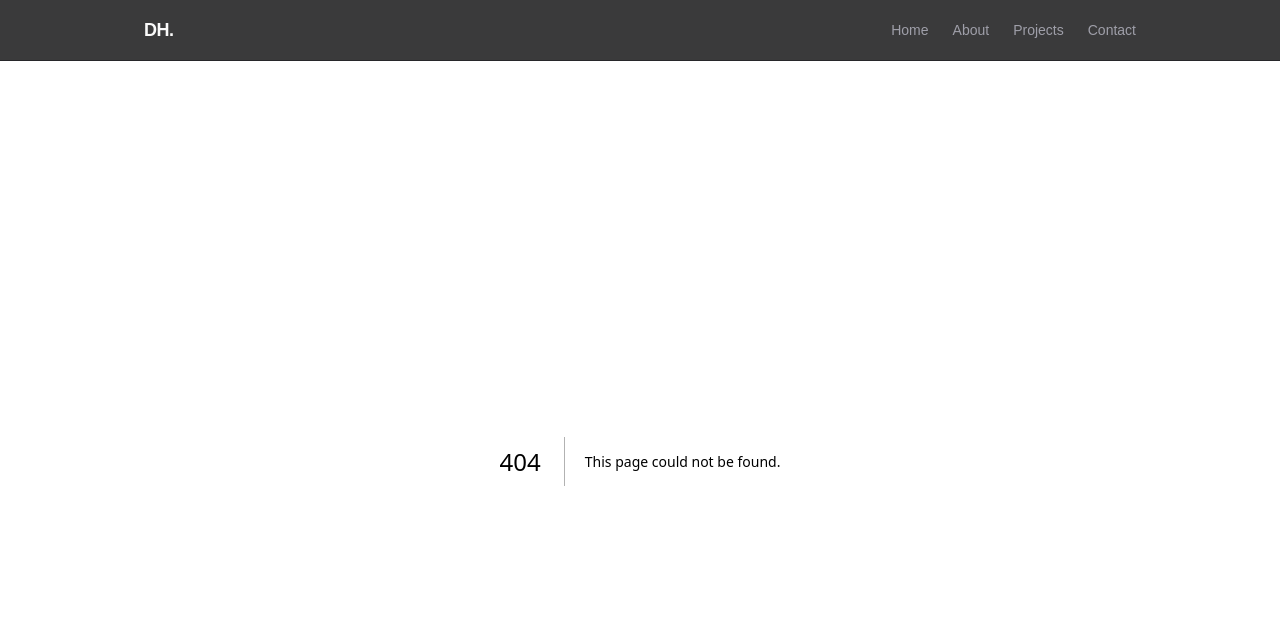
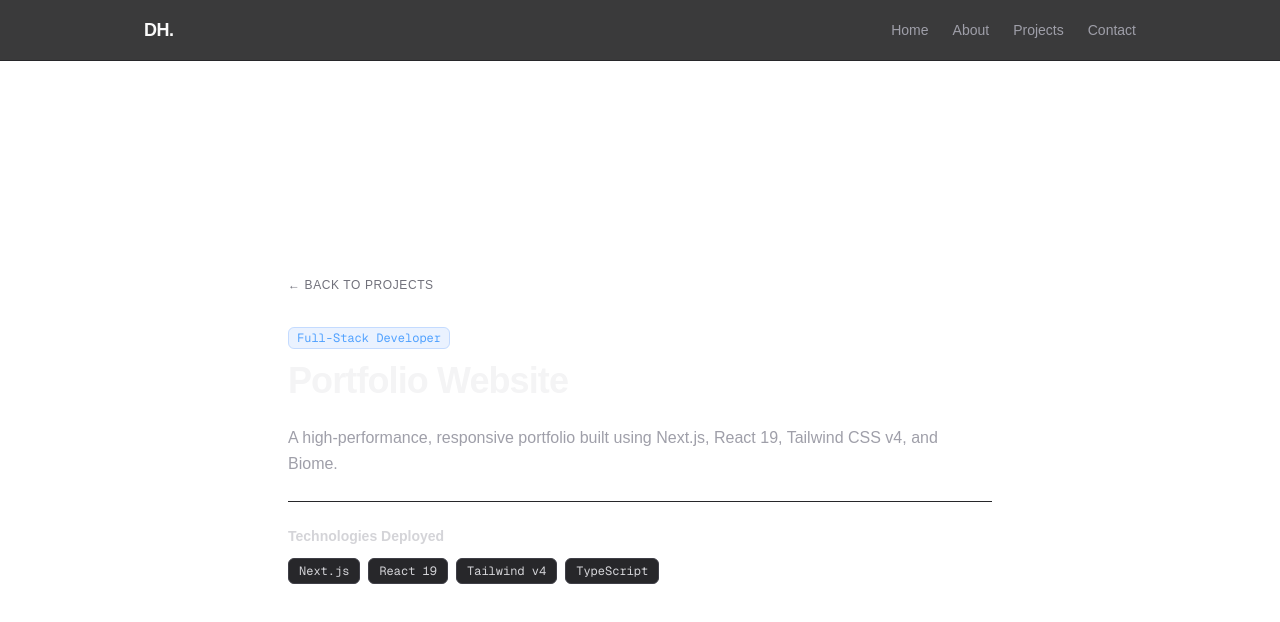
Before and after one commit to idominicherce-web/my-portfolio, a Next.js app: page /projects/portfolio-website in a window 1280 px wide. Before the commit this address had no page. Shown: the top 622 px of the page. Built offline with nearby package versions, Linux system fonts and the light colour scheme.

Commit message:
feat(projects): Implemented Individual Project Route

```diff
--- /dev/null
+++ b/app/projects/[slug]/page.tsx
@@ -0,0 +1,81 @@
+import Link from "next/link";
+import { notFound } from "next/navigation";
+
+// 1. Mock dataset mapping unique slugs to project data
+const PROJECTS_DATA: Record<
+	string,
+	{ title: string; description: string; tech: string[]; role: string }
+> = {
+	"portfolio-website": {
+		title: "Portfolio Website",
+		description:
+			"A high-performance, responsive portfolio built using Next.js, React 19, Tailwind CSS v4, and Biome.",
+		tech: ["Next.js", "React 19", "Tailwind v4", "TypeScript"],
+		role: "Full-Stack Developer",
+	},
+	"task-manager": {
+		title: "Intern Task Management System",
+		description:
+			"A production-ready workspace tracker built to handle intern deliverables during the Stratpoint program.",
+		tech: ["Next.js", "TypeScript", "PostgreSQL", "Neon Database"],
+		role: "Full-Stack Developer",
+	},
+};
+
+// 2. Define types for the Next.js dynamic routing parameters context
+interface ProjectRouteProps {
+	params: Promise<{ slug: string }>;
+}
+
+export default async function IndividualProjectPage({
+	params,
+}: ProjectRouteProps) {
+	// 3. Await the async params stream according to React 19 specifications
+	const resolvedParams = await params;
+	const project = PROJECTS_DATA[resolvedParams.slug];
+
+	// 4. Safely trigger Next.js notFound() fallback if the slug matches nothing in our dataset
+	if (!project) {
+		notFound();
+	}
+
+	return (
+		<main className="flex-1 max-w-3xl w-full mx-auto p-8 flex flex-col gap-6 justify-center min-h-[calc(100vh-65px)]">
+			<Link
+				href="/projects"
+				className="text-xs font-medium text-zinc-500 hover:text-blue-400 transition-colors uppercase tracking-wider mb-2 flex items-center gap-1"
+			>
+				← Back to Projects
+			</Link>
+
+			<div>
+				<span className="text-xs font-mono px-2 py-0.5 bg-blue-500/10 border border-blue-500/20 text-blue-400 rounded-md">
+					{project.role}
+				</span>
+				<h1 className="text-3xl md:text-4xl font-bold tracking-tight mt-3 text-zinc-100">
+					{project.title}
+				</h1>
+			</div>
+
+			<p className="text-zinc-400 text-sm md:text-base leading-relaxed">
+				{project.description}
+			</p>
+
+			<div className="border-t border-zinc-800 pt-6">
+				<h2 className="text-sm font-semibold text-zinc-300 mb-3">
+					Technologies Deployed
+				</h2>
+				<div className="flex flex-wrap gap-2">
+					{project.tech.map((t) => (
+						<span
+							key={t}
+							className="text-xs font-mono px-2.5 py-1 rounded-md bg-zinc-800 text-zinc-300 border border-zinc-700"
+						>
+							{t}
+						</span>
+					))}
+				</div>
+			</div>
+		</main>
+	);
+}
--- a/app/projects/page.tsx
+++ b/app/projects/page.tsx
@@ -1,23 +1,25 @@
-// Latest Changes: Turn page into an Async Server Component
 import ProjectCard from "@/components/ProjectCard";
 
-// A small utility function to simulate a database network delay
 const delay = (ms: number) => new Promise((resolve) => setTimeout(resolve, ms));
 
 export default async function ProjectsPage() {
-	// Simulate fetching projects from a database (takes 2 seconds)
 	await delay(2000);
 
+	// PATCH: Added precise slug key identifiers matching the dynamic data dictionary
 	const projects = [
 		{
-			title: "Project 1",
-			description: "A brief description of the project.",
-			tech: ["Next.js", "React", "Tailwind CSS", "TypeScript"],
+			slug: "portfolio-website",
+			title: "Portfolio Website",
+			description:
+				"A high-performance, responsive portfolio built using Next.js, React 19, Tailwind CSS v4, and Biome.",
+			tech: ["Next.js", "React 19", "Tailwind v4", "TypeScript"],
 		},
 		{
-			title: "Project 2",
-			description: "A brief description of the project.",
-			tech: ["Next.js", "PostgreSQL", "TypeScript"],
+			slug: "task-manager",
+			title: "Intern Task Management System",
+			description:
+				"A production-ready workspace tracker built to handle intern deliverables during the Stratpoint program.",
+			tech: ["Next.js", "TypeScript", "PostgreSQL", "Neon Database"],
 		},
 	];
 
@@ -36,7 +38,8 @@ export default async function ProjectsPage() {
 			<div className="grid md:grid-cols-2 gap-4 mt-4">
 				{projects.map((project) => (
 					<ProjectCard
-						key={project.title}
+						key={project.slug} // Use slug as the unique React list map key item
+						slug={project.slug}
 						title={project.title}
 						description={project.description}
 						tech={project.tech}
--- a/components/ProjectCard.tsx
+++ b/components/ProjectCard.tsx
@@ -1,21 +1,32 @@
-// Define the TypeScript shape for the component's incoming props data
+import Link from "next/link";
+
 export interface ProjectProps {
 	title: string;
 	description: string;
 	tech: string[];
+	slug: string; // PATCH: added slug key to the ProjectProps interface to ensure type safety and proper routing in the ProjectCard component
 }
 
 export default function ProjectCard({
 	title,
 	description,
 	tech,
+	slug,
 }: ProjectProps) {
 	return (
-		<div className="p-5 rounded-xl border border-zinc-800 bg-zinc-900/40 backdrop-blur-md flex flex-col gap-3 hover:border-zinc-700 transition-colors">
-			{/* Project Title */}
-			<h2 className="text-xl font-semibold text-zinc-100">{title}</h2>
+		<Link
+			href={`/projects/${slug}`} // Automatically routes to app/projects/[slug]/page.tsx
+			className="p-5 rounded-xl border border-zinc-800 bg-zinc-900/40 backdrop-blur-md flex flex-col gap-3 hover:border-blue-500/50 hover:bg-zinc-900/60 transition-all group duration-200"
+		>
+			{/* Project Title (changes color on hover anywhere on the card) */}
+			<h2 className="text-xl font-semibold text-zinc-100 group-hover:text-blue-400 transition-colors flex justify-between items-center">
+				{title}
+				<span className="text-xs text-zinc-600 group-hover:text-blue-400 group-hover:translate-x-1 transition-all duration-200">
+					→
+				</span>
+			</h2>
 
-			{/* Project Description (Flex-1 ensures it pushes the tech tags to the bottom evenly) */}
+			{/* Project Description */}
 			<p className="text-zinc-400 text-sm leading-relaxed flex-1">
 				{description}
 			</p>
@@ -31,6 +42,6 @@ export default function ProjectCard({
 					</span>
 				))}
 			</div>
-		</div>
+		</Link>
 	);
 }
```
